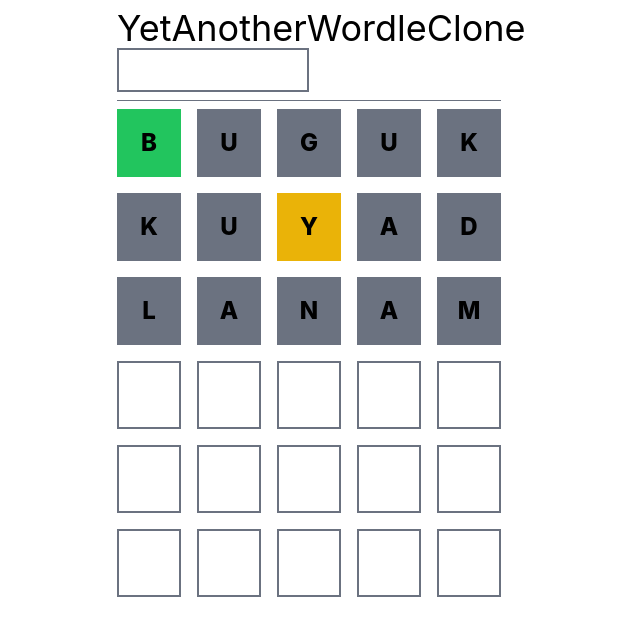
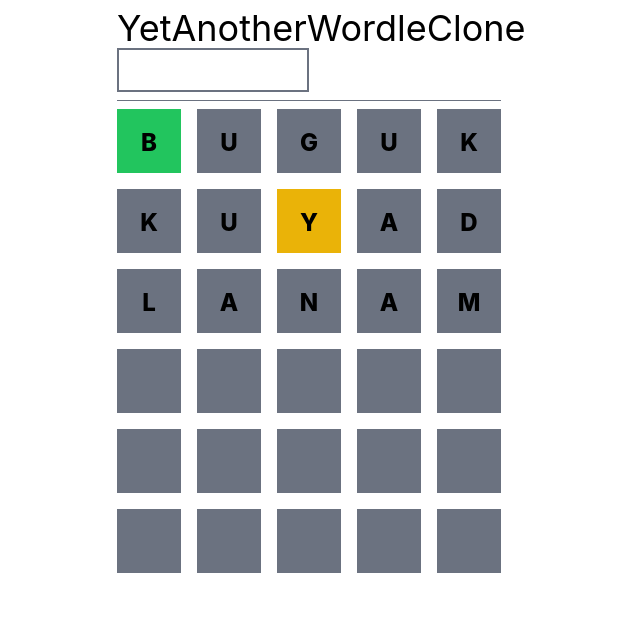
Before and after one commit to ecabigting/yetanotherwordleclone, a React (Vite) app: page / in a window 1280 px wide. Shown: the top 636 px of the page, without its empty margins (331-971 px from the left). Built offline with nearby package versions, Linux system fonts and the light colour scheme.

Commit message:
- handle end game with all guesses exhausted
- set boxes height when empty

```diff
--- a/src/App.tsx
+++ b/src/App.tsx
@@ -27,19 +27,22 @@ export default function App() {
   }
 
   const numberOfGuessesRemaining = GUESS_LENGTH - rows.length;
+
+  const gameOver = state.guesses.length === GUESS_LENGTH;
+
   rows = rows.concat(...Array(numberOfGuessesRemaining).fill(''));
 
   return (
-    <div className='mx-auto w-96'>
+    <div className='mx-auto w-96 relative'>
       <header className='border-b border-gray-500 pb-2 mb-2 my-2'>
           <h1 className='text-4xl text-center'>YetAnotherWordleClone</h1>
 
           <div>
             <input type="text"
               className='w-1/2 p-2 border-2 border-gray-500'
-            value={guess} onChange={onChange} />
+              value={guess} onChange={onChange}
+              disabled={gameOver}/>
           </div>
-
       </header>
 
 
@@ -50,6 +53,18 @@ export default function App() {
           ))
         }
       </main>
+
+      {gameOver && (
+        <div role="modal"
+        className='absolute bg-white
+              left-0 right-0 top-1/4 p-6 w-3/4 mx-auto rounded border border-gray-500 text-center'>
+            Game Over!
+            <button className='block border rounded border-green-500 bg-green-500 p-2 mt-4 mx-auto shadow' onClick={()=>{
+              state.newGame();
+              setGuess('');
+            }}>Restart</button>
+        </div>
+      )}
     </div>
   )
 }
--- a/src/WordRow.tsx
+++ b/src/WordRow.tsx
@@ -30,7 +30,7 @@ interface CharBoxProps {
 function CharBox({ value,state }: CharBoxProps) {
   const stateStyles = state == null ? '' : characterStateStyles[state];
   return <div className={
-    `inline-block text-center border-2 p-4 text-2xl border-gray-500 uppercase font-extrabold ${stateStyles}`
+    `inline-block text-center border-2 p-4 h-16 text-2xl bg-gray-500  border-gray-500 uppercase font-extrabold ${stateStyles}`
   }>{value}</div>;
 }
 
--- a/src/store.ts
+++ b/src/store.ts
@@ -6,6 +6,7 @@ interface StoreState {
     answer: string,
     guesses: string[],
     addGuess: (guess:string) => void;
+    newGame: () => void;
 }
 
 export const userStore = create<StoreState>(persist(
@@ -16,6 +17,12 @@ export const userStore = create<StoreState>(persist(
             set((state) => ({
                 guesses: [...state.guesses,guess]
             }))
+        },
+        newGame:()=> {
+            set({
+                answer: getRandomWord(),
+                guesses: [],
+            })
         }
     }),
     {
```
